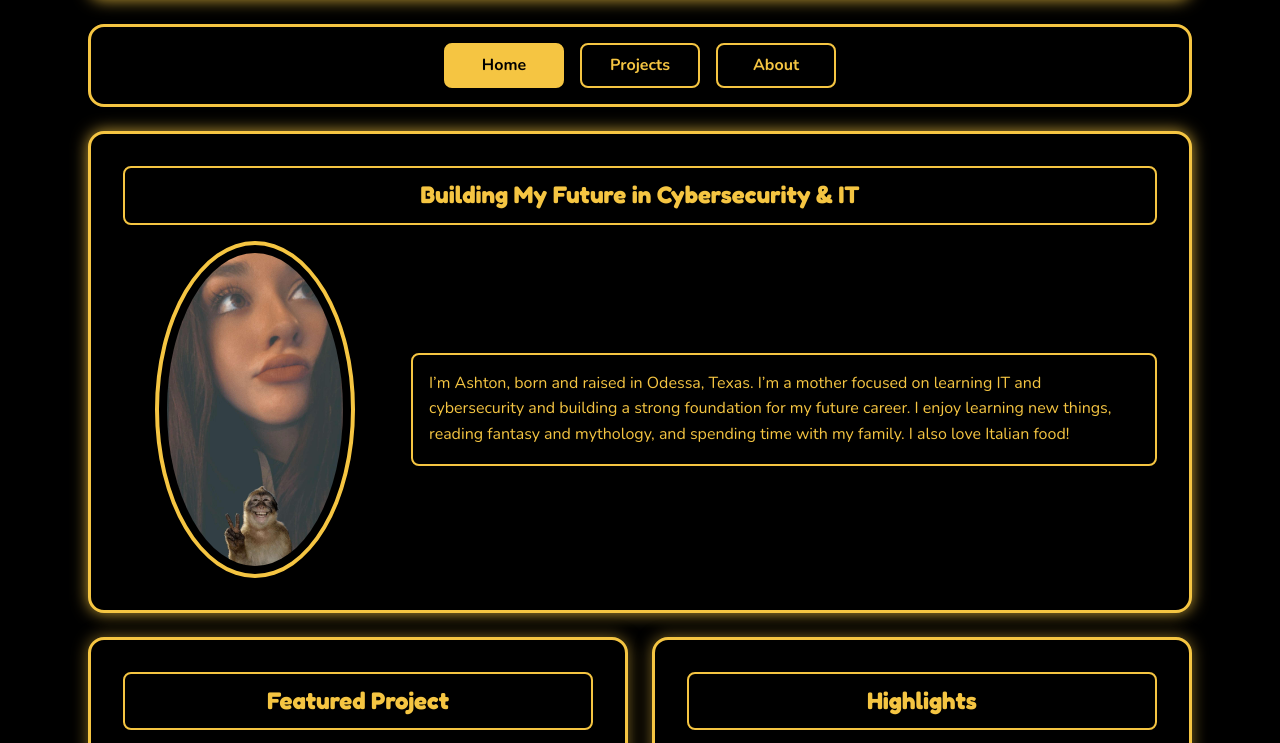
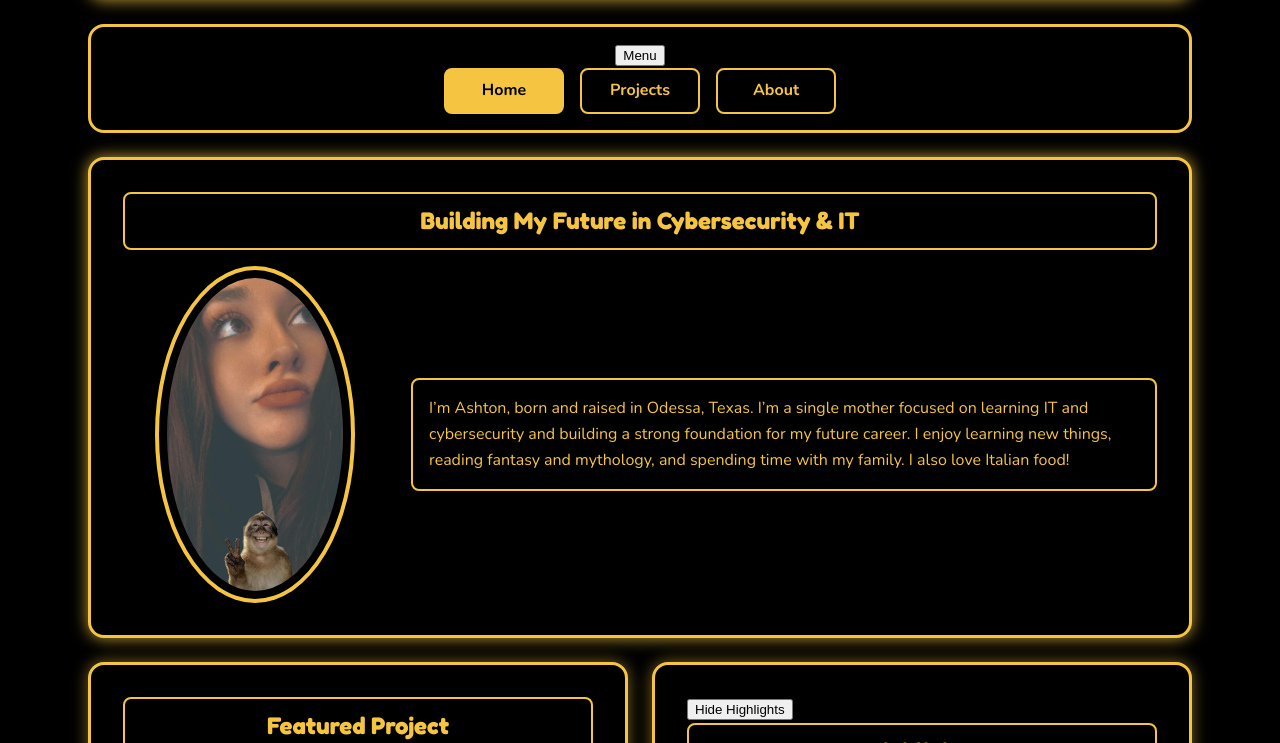
Before and after one commit to marquezashton89/my-first-website, a plain HTML site: page index.html in a window 1280 px wide. Shown: the part 171-914 px from the top of the page. Drawn offline with nearby package versions, Linux system fonts and the light colour scheme.

Commit message:
Enhance navigation and add highlights toggle button
Added a button for toggling highlights visibility and updated the navigation structure.

```diff
--- a/index.html
+++ b/index.html
@@ -9,30 +9,29 @@
   <link href="https://fonts.googleapis.com/css2?family=Fredoka:wght@600;700&family=Nunito:wght@400;600;700&display=swap" rel="stylesheet">
   <link rel="stylesheet" href="styles.css">
 </head>
-
 <body>
   <header id="site-header">
     <h1>Ashton Marquez</h1>
   </header>
+  <nav class="main-nav" aria-label="Main navigation">
+    <button
+      class="menu-toggle"
+      type="button"
+      aria-expanded="false"
+      aria-controls="main-menu"
+    >
+      Menu
+    </button>
+<ul id="main-menu">
+  <li><a href="index.html" aria-current="page">Home</a></li>
+  <li><a href="projects.html">Projects</a></li>
+  <li><a href="about.html">About</a></li>
+</ul>
 
-  <nav class="main-nav" aria-label="Main navigation">
-    <ul>
-      <li>
-        <a href="index.html" aria-current="page">Home</a>
-      </li>
-      <li>
-        <a href="projects.html">Projects</a>
-      </li>
-      <li>
-        <a href="about.html">About</a>
-      </li>
-    </ul>
   </nav>
-
   <main>
     <section class="intro-section">
       <h2>Building My Future in Cybersecurity &amp; IT</h2>
-
   <div class="intro-layout">
     <img
       src="images/ashton.jpg"
@@ -41,7 +40,7 @@
     >
 
     <p>
-          I’m Ashton, born and raised in Odessa, Texas. I’m a mother
+      I’m Ashton, born and raised in Odessa, Texas. I’m a single mother
       focused on learning IT and cybersecurity and building a strong
       foundation for my future career. I enjoy learning new things,
       reading fantasy and mythology, and spending time with my family.
@@ -61,7 +60,18 @@
     </p>
   </section>
 
-      <section>
+  <section class="highlights-card">
+    <button
+      class="form-button"
+      id="highlights-toggle"
+      type="button"
+      aria-expanded="true"
+      aria-controls="highlights"
+    >
+      Hide Highlights
+    </button>
+
+    <div id="highlights">
       <h2>Highlights</h2>
 
       <ul>
@@ -69,12 +79,15 @@
         <li>Working toward becoming an IT specialist</li>
         <li>Building foundational skills in IT</li>
       </ul>
+    </div>
   </section>
 </div>
+
   </main>
-
   <footer>
     <p>&copy; 2026 Ashton Marquez</p>
   </footer>
+  <script src="nav.js"></script>
+  <script src="form.js"></script>
 </body>
 </html>
```
Lines whose indentation alone changed are shown as unchanged.
